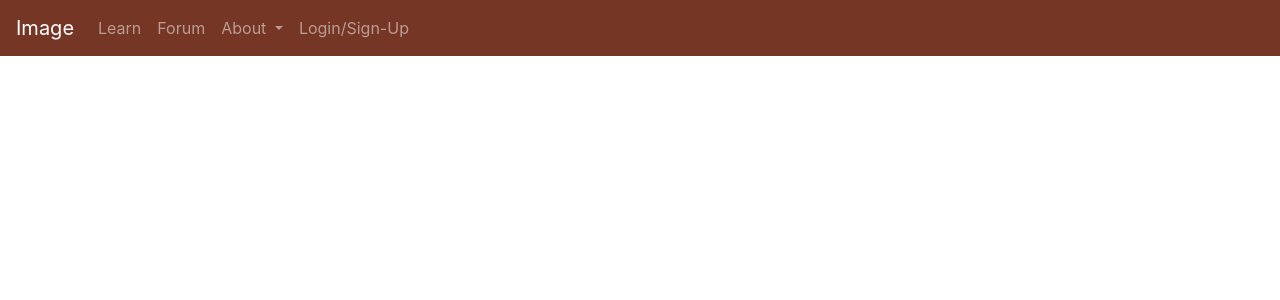
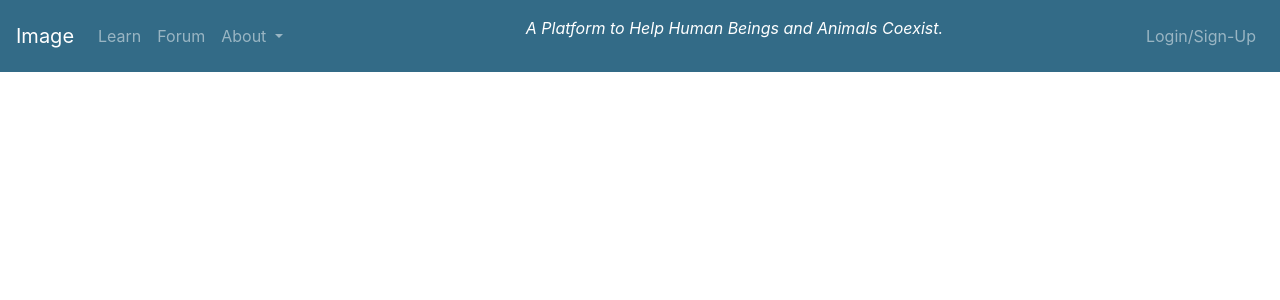
Before and after one commit to kareemostyle/SIGAQ, a Django app: page /SIGAQ/ in a window 1280 px wide. Shown: the top 300 px of the page. Run offline with Django 3.2, Linux system fonts and the light colour scheme; some libraries are stand-ins or nearby versions.

Commit message:
Fixed a good chunk of the top-nav, almost done

```diff
--- a/App/SIGAQ/templates/SIGAQ/index.html
+++ b/App/SIGAQ/templates/SIGAQ/index.html
@@ -15,7 +15,7 @@
         <div>
             <div>
                 <!-- The navigation bar. -->
-                <nav class="navbar navbar-expand-lg navbar-dark" style="background-color: #763626">
+                <nav class="navbar navbar-expand-md navbar-dark" style="background-color: #336B87">
                     <!-- W.I.P. Logo of Non-profit. Click leads to home page a.k.a. this page. -->
                     <a class="navbar-brand" href="#">
                         Image
@@ -38,8 +38,15 @@
                                 <a href="#" class="dropdown-item">Contact Us</a>
                             </div>
                         </li>
+                    </ul>
+                    <ul class="m-auto">
+                        <li class="navbar-text">
+                            <p class="text-white" style="font-style: italic">A Platform to Help Human Beings and Animals Coexist.</p>
+                        </li>
+                    </ul>
+                    <ul class="navbar-nav ml-auto">
                         <li class="nav-item">
-                            <a href="#" class="nav-link my-sm-0">Login/Sign-Up</a>
+                            <a href="#" class="nav-link">Login/Sign-Up</a>
                         </li>
                     </ul>
                 </nav>
```
